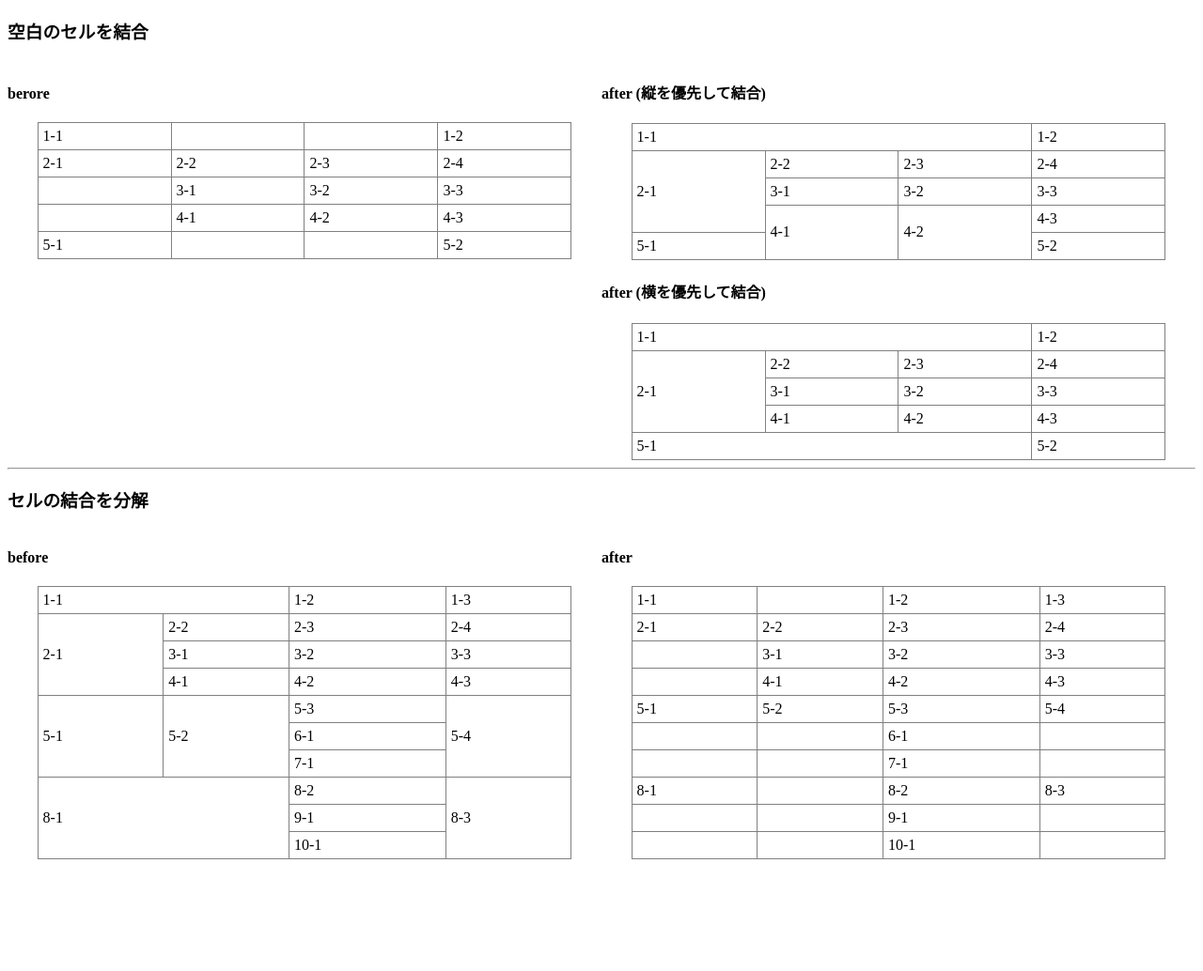
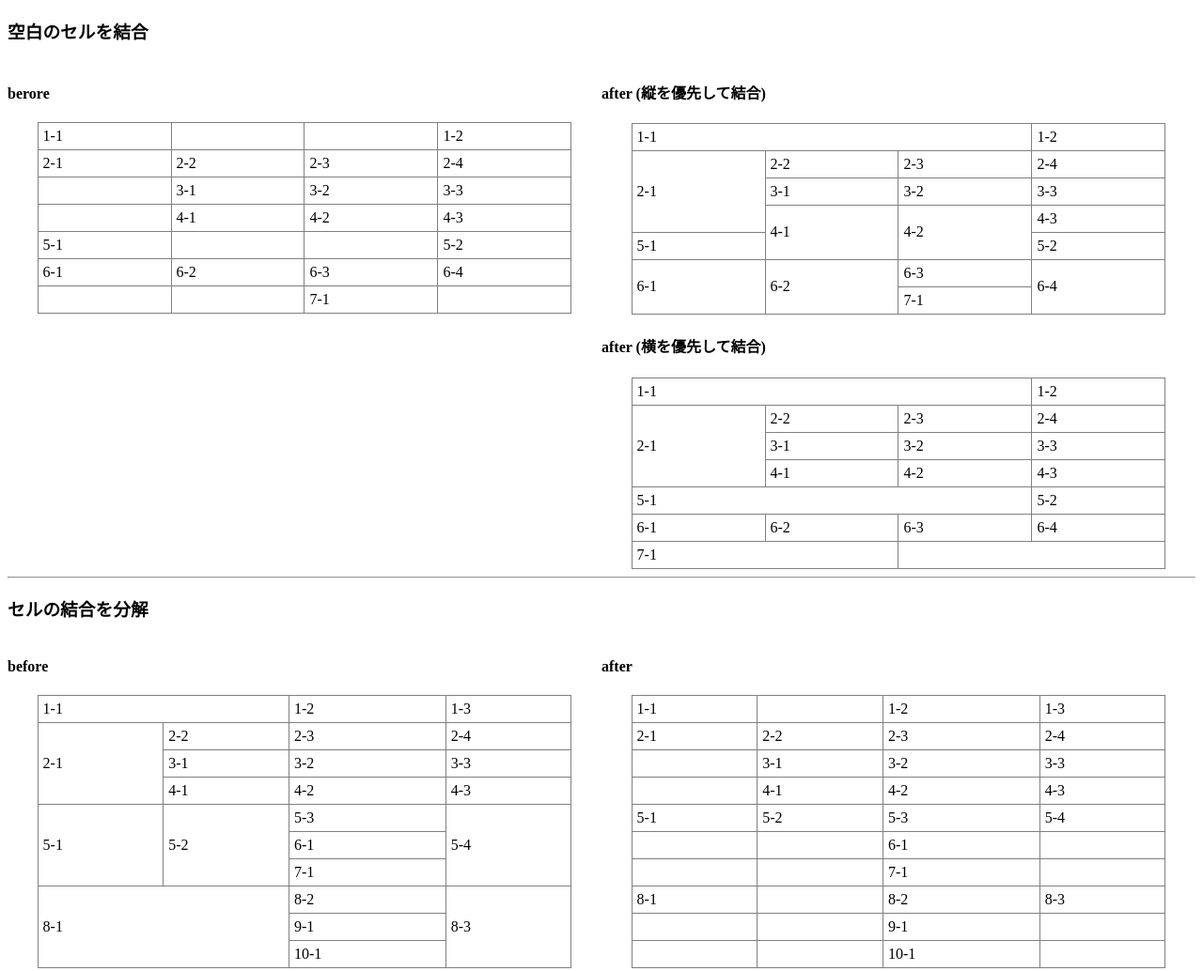
Before and after one commit to zkangaroo/jquery.cellspan, a plain HTML site: page demo/index.html in a window 1280 px wide. Shown: the whole page at 94% size. Before the commit the page ends 923 px from the top, so only its background shows below. Drawn offline with nearby package versions, Linux system fonts and the light colour scheme.

Commit message:
rowspanはお互いのcolspanが同じ場合に結合する

```diff
--- a/demo/index.html
+++ b/demo/index.html
@@ -75,6 +75,18 @@ $(document).ready(function(){
 			<td></td>
 			<td>5-2</td>
 		</tr>
+		<tr>
+			<td>6-1</td>
+			<td>6-2</td>
+			<td>6-3</td>
+			<td>6-4</td>
+		</tr>
+		<tr>
+			<td></td>
+			<td></td>
+			<td>7-1</td>
+			<td></td>
+		</tr>
 		</table>
 	</div>
 	<div style="display:table-cell;width:50%;">
--- a/src/jquery.cellspan.js
+++ b/src/jquery.cellspan.js
@@ -1,5 +1,5 @@
 /**
-*  table cell operation for jQuery, version 0.1.0
+*  cellspan for jQuery, version 0.1.0
 *  (c) 2015 z.kangaroo
 *
 *  table cell operation is freely distributable under the terms of an MIT-style license.
@@ -23,7 +23,10 @@
 				$($('th:empty, td:empty', target).get().reverse()).each(function(){
 					prev = $(this).parent().prev().children().eq($(this).index());
 					if(prev.length){
-						prev.attr('rowspan', (Number($(this).attr('rowspan')) || 1) + 1);
+						var row = (Number($(this).attr('rowspan')) || 1);
+						var col = (Number($(this).attr('colspan')) || 1);
+						if((prev.attr('colspan') || 1) == col)
+							prev.attr('rowspan', row + 1);
 						$(this).remove()
 					}
 				});
```
